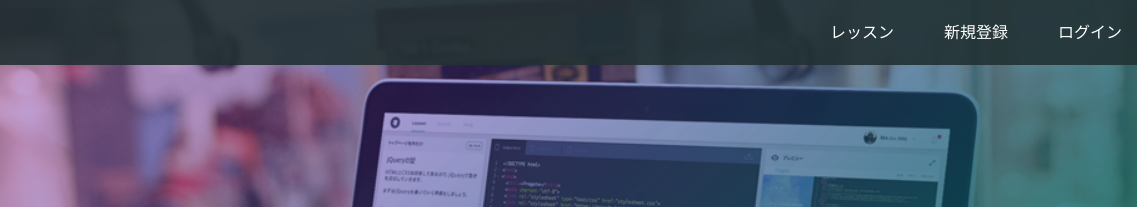
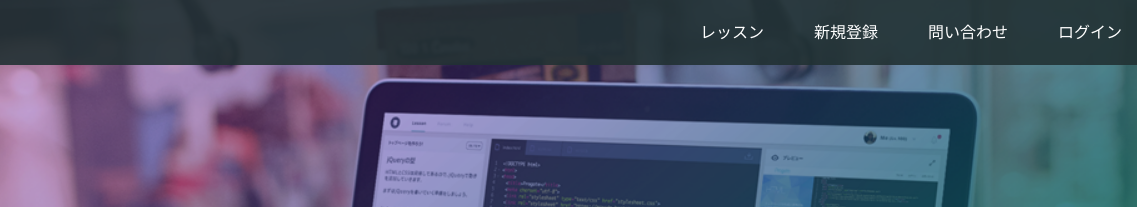
Before and after one commit to naoblog/sample, a plain HTML site: page index.html in a window 1280 px wide. Shown: the top 207 px of the page, 143-1280 px from the left. Drawn offline with Linux system fonts and the light colour scheme.

Commit message:
Update index.html

```diff
--- a/index.html
+++ b/index.html
@@ -17,6 +17,7 @@
       <div class="header-right">
         <a href="#">レッスン</a>
         <a href="#">新規登録</a>
+        <a href="#">問い合わせ</a>
         <a href="#" class="login">ログイン</a>
       </div>
     </div>
```
